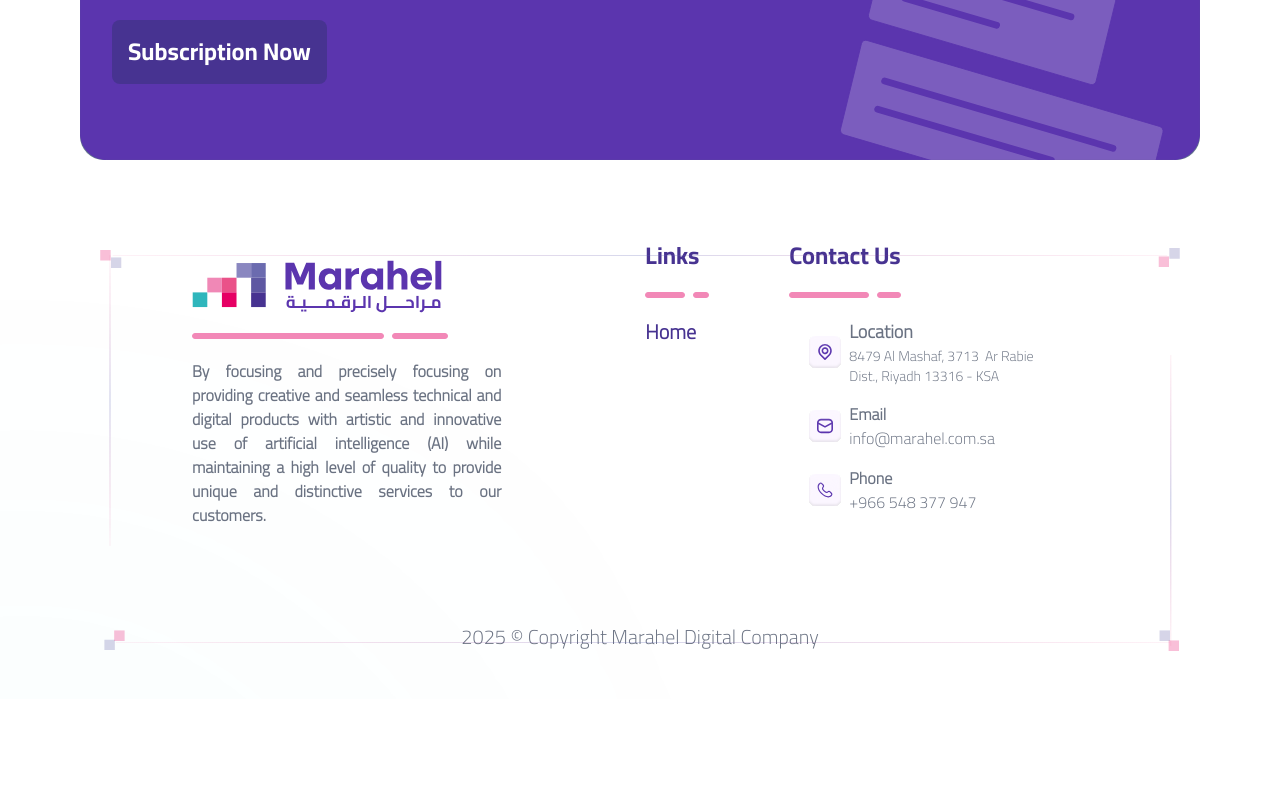
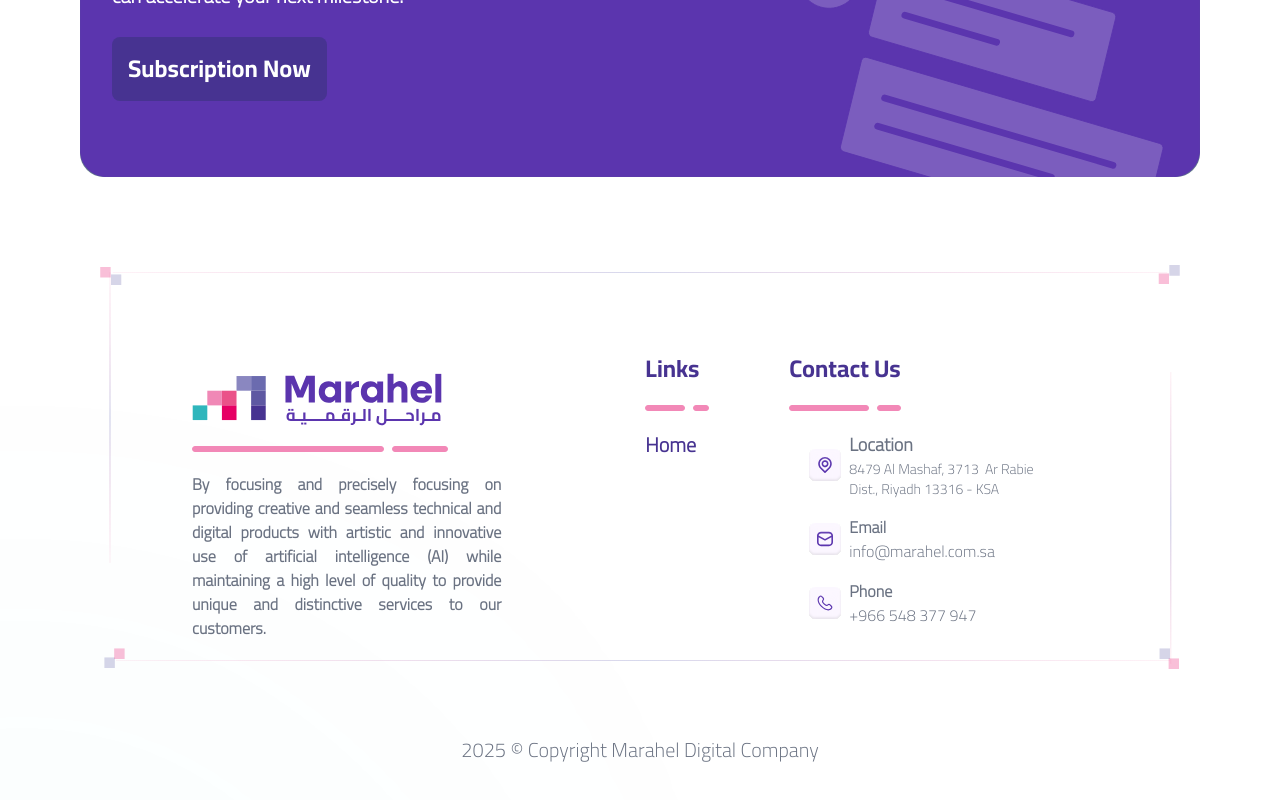
Before and after one commit to nomowsoft/Marahel-AI, a Next.js app: page /en in a window 1280 px wide. Shown: the part 5868-6668 px from the top of the page. Before the commit the page ends 6567 px from the top, so only its background shows below. Built offline with nearby package versions, Linux system fonts and the light colour scheme.

Commit message:
[UPDATE] Website Marahel AI First

```diff
--- a/src/components/footer/Footer.tsx
+++ b/src/components/footer/Footer.tsx
@@ -29,8 +29,8 @@ export default function Footer() {
                     height={20}
                     className="w-full object-cover absolute bottom-0 lg:top-24 2xl:top-1 px-5 xl:px-24 right-0"
                 />
-                <div className="flex justify-center items-center px-5 lg:pt-12 xl:pt-0 xl:px-24">
-                    <div className="grid grid-cols-12 xl:16 2xl:mt-28">
+                <div className="flex justify-center items-center px-5 lg:pt-24 xl:pt-16 2xl:pt-0 xl:px-24">
+                    <div className="grid grid-cols-12 lg:mt-10 xl:mt-8 2xl:mt-28">
                         <div className="col-span-12 lg:col-span-4 xl:col-span-5">
                             <Image src="/footer/Calque_1 (1).svg" alt="..." width={250} height={10} className="mt-5" />
                             <div className="flex justify-between items-center mt-3 w-64">
@@ -114,7 +114,7 @@ export default function Footer() {
                     </div>
                 </div>
             </footer>
-            <p className="text-center text-xl mt-12 xl:mt-24 2xl:mt-44 mb-12 mx-10 text-gray-500 font-doto2">
+            <p className="text-center text-xl lg:mt-20 xl:mt-24 2xl:mt-32 mb-12 mx-10 text-gray-500 font-doto2">
                 {t('copyright')}
             </p>
         </section>
--- a/src/components/home/hero.tsx
+++ b/src/components/home/hero.tsx
@@ -4,7 +4,7 @@ import { useTranslations } from "next-intl";
 const Hero = () => {
     const t = useTranslations("Hero");
     return (
-        <section className="lg:h-screen">
+        <section className="">
             <div className="py-8 mx-5 md:mx-20">
                 <h1 className="text-center text-primary text-xl lg:text-2xl xl:text-3xl 2xl:text-4xl font-extrabold" data-aos="fade-up">
                     {t('title')}
```
